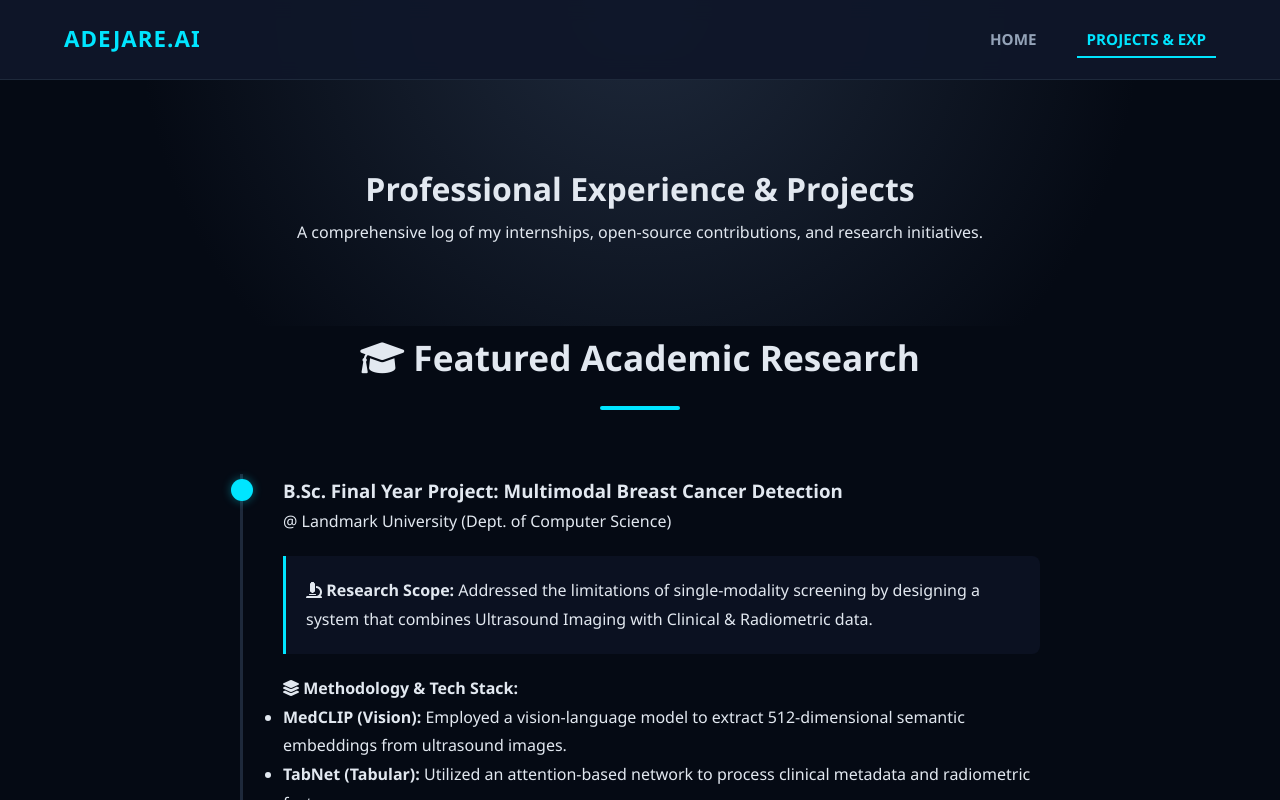
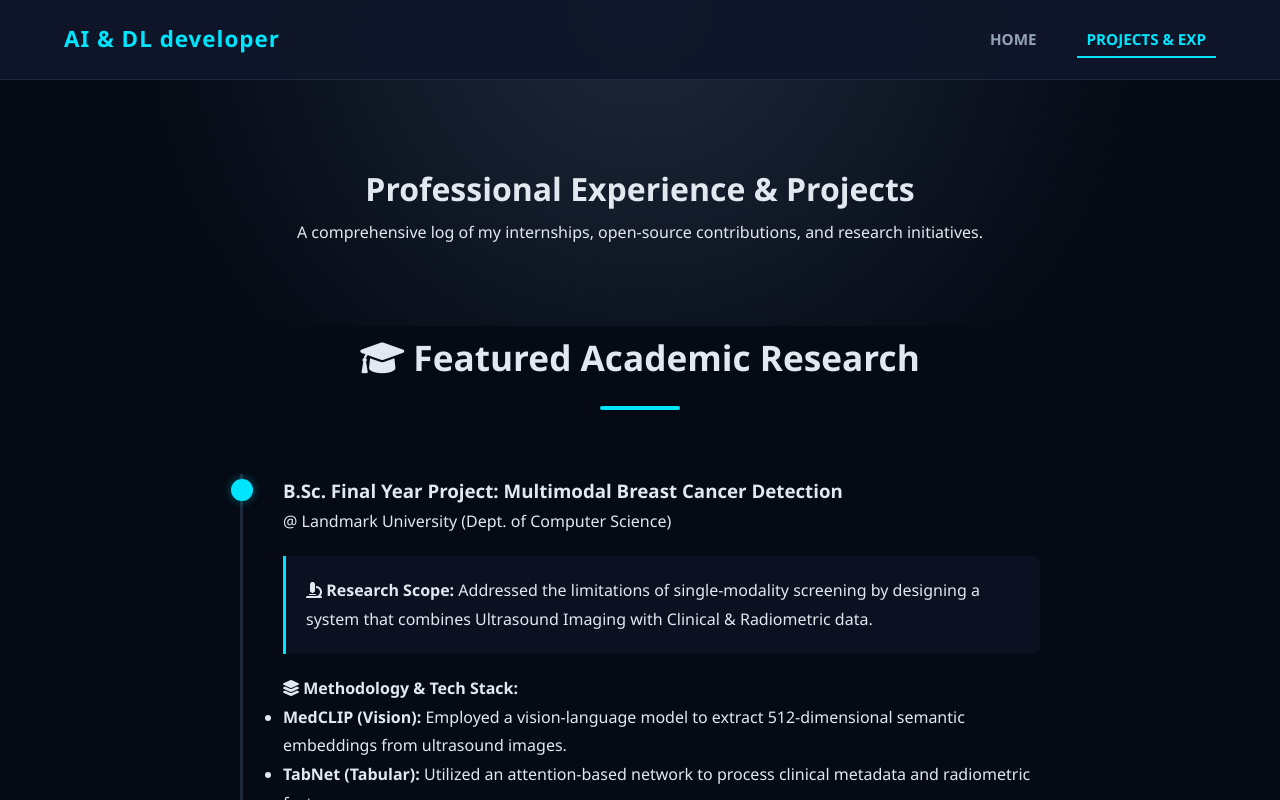
Before and after one commit to Adejare-Workshop/My-work-website, a plain HTML site: page projects.html in a window 1280 px wide. Shown: the top 800 px of the page. Drawn offline with Linux system fonts and the light colour scheme.

Commit message:
Update projects.html

```diff
--- a/projects.html
+++ b/projects.html
@@ -10,7 +10,7 @@
 <body>
 
     <nav>
-        <div class="logo">ADEJARE.AI</div>
+        <div class="logo">AI & DL developer</div>
         <div class="nav-links">
             <a href="index.html" class="nav-item">HOME</a>
             <div class="nav-item active">PROJECTS & EXP</div>
```
